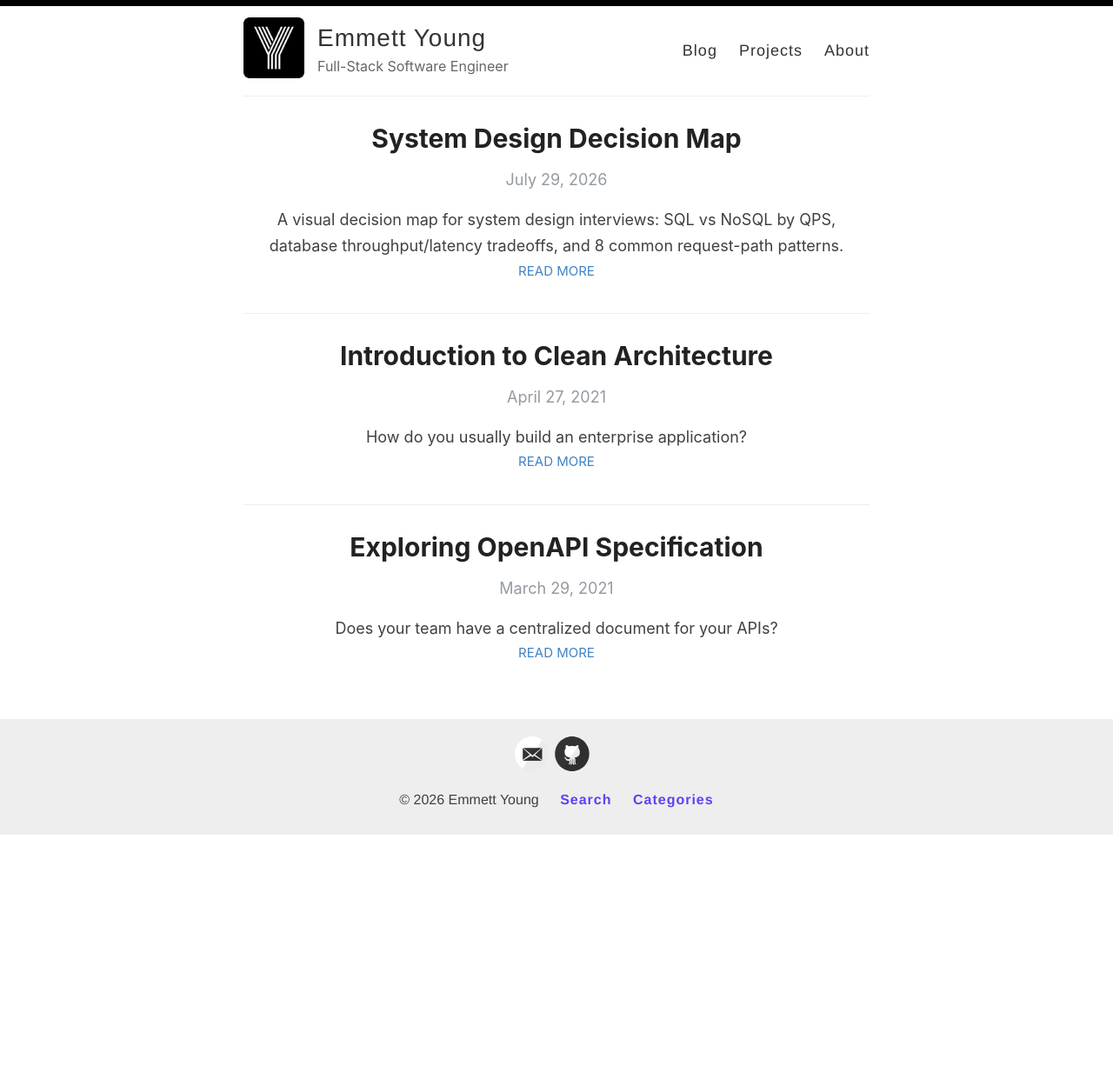
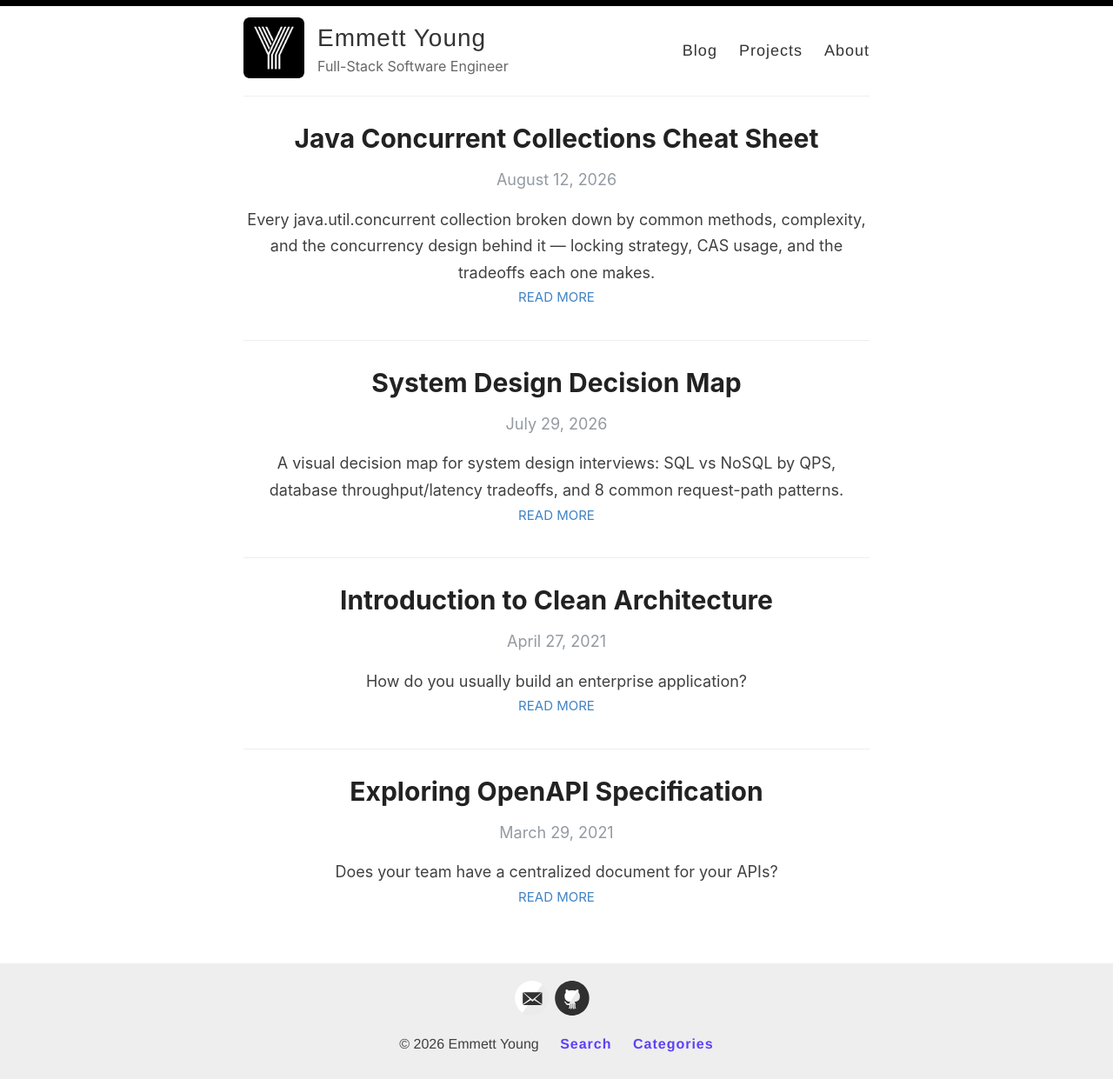
Before and after one commit to mettyoung/mettyoung.github.io, a Jekyll site: the page built from index.html, in a window 1280 px wide. Shown: the whole page at 87% size. Built offline with Jekyll 4.4.1, drawn with Linux system fonts in a browser that asks for light colours; the list of posts is cut into pages by our own code; before the commit the page ends 960 px from its top, so only the background shows below that; part of the change alters nothing that is shown.

Commit message:
Add Java concurrent collections cheat sheet post
Also adds post table styling (border, header shading, horizontal
scroll on overflow) since no post previously used markdown tables.

Co-Authored-By: Claude Sonnet 5 <noreply@anthropic.com>

```diff
--- /dev/null
+++ b/_posts/2026-08-13-java-concurrent-collections-cheat-sheet.markdown
@@ -0,0 +1,189 @@
+---
+layout: post
+title:  "Java Concurrent Collections Cheat Sheet"
+date:   2026-08-13 00:00 +0800
+categories: cheatsheet
+excerpt: "Every java.util.concurrent collection broken down by common methods, complexity, and the concurrency design behind it — locking strategy, CAS usage, and the tradeoffs each one makes."
+---
+Here's each implementation broken down by common methods, complexity, and the concurrency design behind it.
+
+## 1. Concurrent Maps
+
+### `ConcurrentHashMap<K,V>`
+
+**Locking design:** Pre-Java 8, this used **segment-based locking** — the map was divided into 16 segments (default), each with its own lock, so up to 16 threads could write concurrently as long as they hit different segments. Java 8+ threw out segments entirely. Now it locks at the **bin (bucket) level**: each bucket head node is the synchronization point. Reads (`get`) are fully lock-free, using `volatile` reads and `Unsafe`/`VarHandle` access — no locking at all. Writes use **CAS** to insert into an empty bin; if the bin's occupied, it synchronizes on just that bin's first node. Table resizing is done cooperatively — multiple threads can help transfer nodes to the new table.
+
+| Method | Complexity | Notes |
+|---|---|---|
+| `get(key)` | O(1) avg | Fully lock-free volatile read |
+| `put(key, val)` | O(1) avg | CAS if bin empty; else synchronized on bin's head node |
+| `putIfAbsent` | O(1) avg | Same locking as put, atomic check-then-act |
+| `computeIfAbsent` | O(1) avg | Locks the bin for the whole compute — avoid slow functions here |
+| `remove(key)` | O(1) avg | Synchronized on bin |
+| `containsKey` | O(1) avg | Lock-free |
+| `size()` | O(1) amortized | Uses a striped `LongAdder`-like counter (`CounterCell[]`), not a full scan |
+| `forEach` / `reduce` (bulk) | O(n) | Can run with configurable parallelism via `ForkJoinPool.commonPool()` |
+
+Worst case degrades to O(log n) per bin because Java 8+ treeifies bins with 8+ collisions (converts a linked list bin into a red-black tree bin).
+
+### `ConcurrentSkipListMap<K,V>`
+
+**Locking design:** No locks on reads at all — traversal is lock-free using `volatile` next-pointers. Insertion/deletion use **CAS** on individual node links, not a global or per-node lock. This works because a skip list's structure is a set of independent linked lists at different "levels," so a CAS-based splice at one level doesn't require blocking the rest of the structure. This is why skip lists are preferred over trees here: rebalancing a red-black tree touches many nodes and would require locking large parts of it; a skip list's insert only needs local CAS operations on the levels it touches.
+
+| Method | Complexity | Notes |
+|---|---|---|
+| `get(key)` | O(log n) | Lock-free traversal down levels |
+| `put(key, val)` | O(log n) | CAS-based node splice, no locks |
+| `remove(key)` | O(log n) | CAS-based unlink, uses "marker nodes" to logically delete before physical unlink |
+| `firstKey` / `lastKey` | O(log n) | Or O(1) with cached fields depending on version |
+| `ceilingKey` / `floorKey` / `higherKey` / `lowerKey` | O(log n) | Skip-list navigation |
+| `subMap` / `headMap` / `tailMap` | O(log n) to construct | Returns a live view, not a copy |
+
+## 2. Concurrent Sets
+
+### `ConcurrentSkipListSet<E>`
+Just a `ConcurrentSkipListMap<E, Boolean>` under the hood — same locking model, same complexities, values are dummy `Boolean.TRUE`.
+
+| Method | Complexity |
+|---|---|
+| `add(e)` | O(log n) |
+| `contains(e)` | O(log n) |
+| `remove(e)` | O(log n) |
+| `first()` / `last()` | O(log n) |
+
+### `CopyOnWriteArraySet<E>`
+Backed by `CopyOnWriteArrayList` (see below) with a linear `contains()` scan for uniqueness checks on `add`.
+
+| Method | Complexity | Notes |
+|---|---|---|
+| `add(e)` | O(n) | Must scan for duplicate before copying array |
+| `contains(e)` | O(n) | Linear scan, lock-free read |
+| `remove(e)` | O(n) | Scan + copy |
+| iteration | O(n) | Snapshot iterator |
+
+### `ConcurrentHashMap.newKeySet()`
+Same complexities and locking as `ConcurrentHashMap` — it's literally a `KeySetView` wrapper where values are a shared dummy `Boolean.TRUE` object.
+
+## 3. Concurrent Lists
+
+### `CopyOnWriteArrayList<E>`
+
+**Locking design:** A single `ReentrantLock` guards **all mutations** (`add`, `set`, `remove`) — writers are fully serialized. On any mutation, the entire backing array is copied (`Arrays.copyOf`), the change applied to the copy, then the internal `volatile` array reference is swapped. Reads never acquire the lock — they just read the current `volatile` array reference, so a read is always working against a consistent, immutable snapshot at the moment it started.
+
+| Method | Complexity | Notes |
+|---|---|---|
+| `get(index)` | O(1) | Lock-free, reads current array reference |
+| `add(e)` | O(n) | Lock + full array copy |
+| `set(index, e)` | O(n) | Lock + full array copy (even though it's one element) |
+| `remove(index)` | O(n) | Lock + full array copy |
+| `contains(e)` / `indexOf(e)` | O(n) | Lock-free, scans the snapshot array |
+| iteration | O(n) | Iterator holds a reference to the array snapshot at creation — never reflects later mutations, never throws CME |
+
+## 4. Queues and Deques
+
+### `ConcurrentLinkedQueue<E>` (non-blocking)
+
+**Locking design:** The Michael-Scott lock-free queue algorithm. No locks anywhere — `offer` and `poll` use **CAS loops** on the `next` pointer of the tail/head nodes. If a CAS fails (another thread got there first), the thread just retries. This is a classic lock-free (not just non-blocking, but *wait-free-ish* under low contention) data structure.
+
+| Method | Complexity | Notes |
+|---|---|---|
+| `offer(e)` / `add(e)` | O(1) amortized | CAS on tail's next pointer, may retry on contention |
+| `poll()` | O(1) amortized | CAS on head |
+| `peek()` | O(1) | Lock-free read |
+| `size()` | **O(n)** | Must walk the whole linked list — there's no maintained counter, because maintaining one would require a synchronization point that defeats the lock-free design |
+
+### `ConcurrentLinkedDeque<E>` (non-blocking)
+Same CAS-based lock-free approach as above but with doubly-linked nodes so both ends support push/pop.
+
+| Method | Complexity |
+|---|---|
+| `addFirst` / `addLast` | O(1) amortized, CAS-based |
+| `pollFirst` / `pollLast` | O(1) amortized, CAS-based |
+| `size()` | O(n) |
+
+### `LinkedBlockingQueue<E>` (blocking)
+
+**Locking design:** Deliberately uses **two separate locks** — `putLock` and `takeLock` — instead of one. This is the key optimization: a producer calling `put()` and a consumer calling `take()` can proceed truly concurrently because they touch different ends of the linked structure and use different locks. An `AtomicInteger count` field coordinates between them (both locks check/update it), and two `Condition`s (`notFull`, `notEmpty`) handle blocking/waking.
+
+| Method | Complexity | Notes |
+|---|---|---|
+| `put(e)` | O(1) | Acquires putLock; blocks on `notFull` condition if bounded and full |
+| `take()` | O(1) | Acquires takeLock; blocks on `notEmpty` if empty |
+| `offer(e)` | O(1) | Non-blocking, returns false if full |
+| `poll()` | O(1) | Non-blocking, returns null if empty |
+| `size()` | O(1) | Backed by the shared `AtomicInteger`, unlike ConcurrentLinkedQueue |
+
+### `ArrayBlockingQueue<E>` (blocking)
+
+**Locking design:** A **single `ReentrantLock`** for both put and take (unlike `LinkedBlockingQueue`'s two-lock design) — this is intentional: it's a fixed circular array, and separating locks wouldn't help much since head/tail indices are close together and contention is already low relative to array access cost. Optionally supports fairness (FIFO thread wakeup) via the lock's fair mode.
+
+| Method | Complexity | Notes |
+|---|---|---|
+| `put(e)` | O(1) | Single lock, blocks on `notFull` |
+| `take()` | O(1) | Single lock, blocks on `notEmpty` |
+| `offer` / `poll` | O(1) | Non-blocking variants |
+| `size()` | O(1) | Simple counter under the lock |
+
+### `PriorityBlockingQueue<E>`
+
+**Locking design:** Single lock guards a binary heap array. Notably, since Java 8, `size()`-related contention is reduced via a spare "allocation" CAS trick when growing the array (grows outside the main lock where possible), but insert/remove-min themselves are fully lock-protected because heap sift-up/sift-down must be atomic.
+
+| Method | Complexity | Notes |
+|---|---|---|
+| `put(e)` / `offer(e)` | O(log n) | Lock + heap sift-up; never actually blocks (unbounded) |
+| `take()` / `poll()` | O(log n) | Lock + heap sift-down; blocks on empty via condition |
+| `peek()` | O(1) | Lock still acquired (heap root can move) |
+
+### `DelayQueue<E extends Delayed>`
+
+**Locking design:** Single lock wraps an internal `PriorityQueue` ordered by delay expiry. Adds a `leader-follower` optimization: only one waiting consumer thread ("the leader") does a *timed* wait for the head element's expiry; all others do an untimed wait, avoiding the thundering-herd problem of every consumer thread waking up on every head change.
+
+| Method | Complexity | Notes |
+|---|---|---|
+| `put(e)` | O(log n) | Heap insert under lock |
+| `take()` | O(log n) | Blocks until head's delay expires; leader/follower wait pattern |
+| `poll()` | O(log n) | Returns null immediately if nothing expired |
+
+### `SynchronousQueue<E>`
+
+**Locking design:** Has **no internal storage at all** — capacity zero. Internally implemented as a **Scherer-Scott dual queue/stack algorithm**: it maintains a queue of waiting "request" nodes (either a waiting producer or a waiting consumer), and CAS is used to pair a producer's `put` directly with a consumer's `take`. Two internal modes exist: fair mode uses a wait-queue (FIFO), non-fair mode uses a wait-stack (LIFO) for better throughput under contention. No global lock — it's CAS-based node pairing, similar in spirit to lock-free queues.
+
+| Method | Complexity | Notes |
+|---|---|---|
+| `put(e)` | O(1) amortized | Blocks until a matching `take()` arrives; CAS handoff |
+| `take()` | O(1) amortized | Blocks until a matching `put()` arrives |
+| `offer(e, timeout)` | O(1) | Times out if no match found |
+
+### `LinkedTransferQueue<E>`
+
+**Locking design:** Extends the same dual-queue CAS approach as `SynchronousQueue` but adds actual unbounded buffering (it's not zero-capacity) and the `transfer()` method, which optimally hands off directly to a waiting consumer without ever touching the queue structure if a consumer is already parked (this is the "fast path" — pure CAS, no lock at all in the common case).
+
+| Method | Complexity | Notes |
+|---|---|---|
+| `put(e)` | O(1) | Lock-free CAS enqueue, doesn't block (unbounded) |
+| `transfer(e)` | O(1) | Blocks until a consumer takes it directly — true lock-free handoff |
+| `take()` | O(1) | CAS dequeue or pairs with a waiting transfer |
+| `size()` | O(n) | Same limitation as ConcurrentLinkedQueue — must walk nodes |
+
+### `LinkedBlockingDeque<E>`
+
+**Locking design:** Unlike `LinkedBlockingQueue`, this uses a **single lock** for both ends (can't cleanly split into two locks the way a single-ended queue can, since a doubly-linked deque's head and tail operations can interact). Two `Condition`s (`notEmpty`, `notFull`) manage blocking.
+
+| Method | Complexity | Notes |
+|---|---|---|
+| `putFirst` / `putLast` | O(1) | Single lock, blocks if bounded and full |
+| `takeFirst` / `takeLast` | O(1) | Single lock, blocks if empty |
+| `offerFirst` / `offerLast` | O(1) | Non-blocking |
+| `size()` | O(1) | Maintained counter under lock |
+
+## The underlying optimization patterns, summarized
+
+| Pattern | Used by | Why |
+|---|---|---|
+| **Bin/bucket-level locking** | `ConcurrentHashMap` | Only lock what you're touching, not the whole structure |
+| **Pure CAS, no locks** | `ConcurrentLinkedQueue/Deque`, `ConcurrentSkipListMap/Set`, `LinkedTransferQueue` fast path | Best throughput under contention, no thread parking overhead |
+| **Two separate locks (head/tail)** | `LinkedBlockingQueue` | Producers and consumers don't contend with each other at all |
+| **Single lock, whole structure** | `ArrayBlockingQueue`, `PriorityBlockingQueue`, `LinkedBlockingDeque` | Simpler correctness where the operations inherently touch shared state (array indices, heap root) |
+| **Copy-on-write, lock-free reads** | `CopyOnWriteArrayList/Set` | Optimizes overwhelmingly for reads at the cost of expensive writes |
+| **Leader-follower wait reduction** | `DelayQueue` | Avoid waking every waiter on every change |
+| **Dual-node CAS pairing** | `SynchronousQueue`, `LinkedTransferQueue` | Zero-copy handoff between threads with no shared buffer |
--- a/_sass/_custom-style.scss
+++ b/_sass/_custom-style.scss
@@ -2,6 +2,31 @@
     .excerpt, .read-more {
         display: block;
         text-align: center;
+    }
+
+    .entry table {
+        display: block;
+        overflow-x: auto;
+        width: 100%;
+        border-collapse: collapse;
+        margin: 1.5em 0;
+        font-size: 16px;
+
+        th, td {
+            border: 1px solid $lightGray;
+            padding: 8px 12px;
+            text-align: left;
+            vertical-align: top;
+        }
+
+        th {
+            background: $lightGray;
+            white-space: nowrap;
+        }
+
+        code {
+            white-space: nowrap;
+        }
     }
 }
 
```
